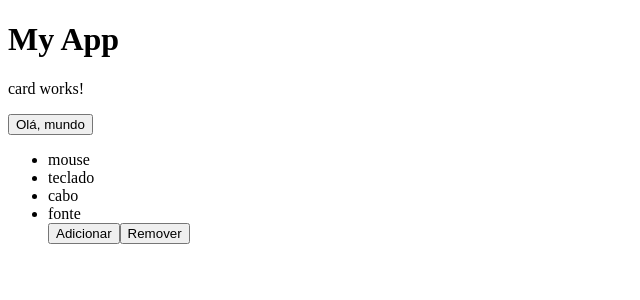
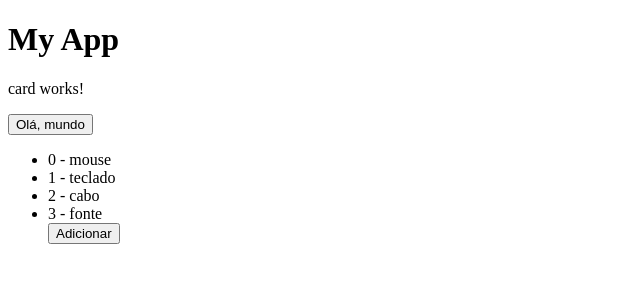
Before and after one commit to LucasSaladini/Desenvolvimento_Frontend_Angular, an Angular app in the folder Angular_Framework/diretivas-proj/: page / in a window 1280 px wide. Shown: the top 300 px of the page, without its empty margins (0-640 px from the left). Built offline with nearby package versions, Linux system fonts and the light colour scheme.

Commit message:
Removing itens

```diff
--- a/Angular_Framework/diretivas-proj/src/app/card/card.component.html
+++ b/Angular_Framework/diretivas-proj/src/app/card/card.component.html
@@ -2,7 +2,8 @@
 <p>card works!</p>
 <button>Olá, mundo</button>
 <ul>
-  <li *ngFor="let p of produtos">{{ p }}</li>
+  <li *ngFor="let p of produtos; let i = index" (click)="remover(i)">
+    {{ i }} - {{ p }}
+  </li>
   <button (click)="adicionar()">Adicionar</button>
-  <button (click)="remover()">Remover</button>
 </ul>
--- a/Angular_Framework/diretivas-proj/src/app/card/card.component.ts
+++ b/Angular_Framework/diretivas-proj/src/app/card/card.component.ts
@@ -20,8 +20,8 @@
     this.produtos.push("Lucas")
   }
 
-  remover() {
-    this.produtos.pop()
+  remover(index: number) {
+    this.produtos.splice(index, 1)
   }
 
   ngOnInit(): void {
```
